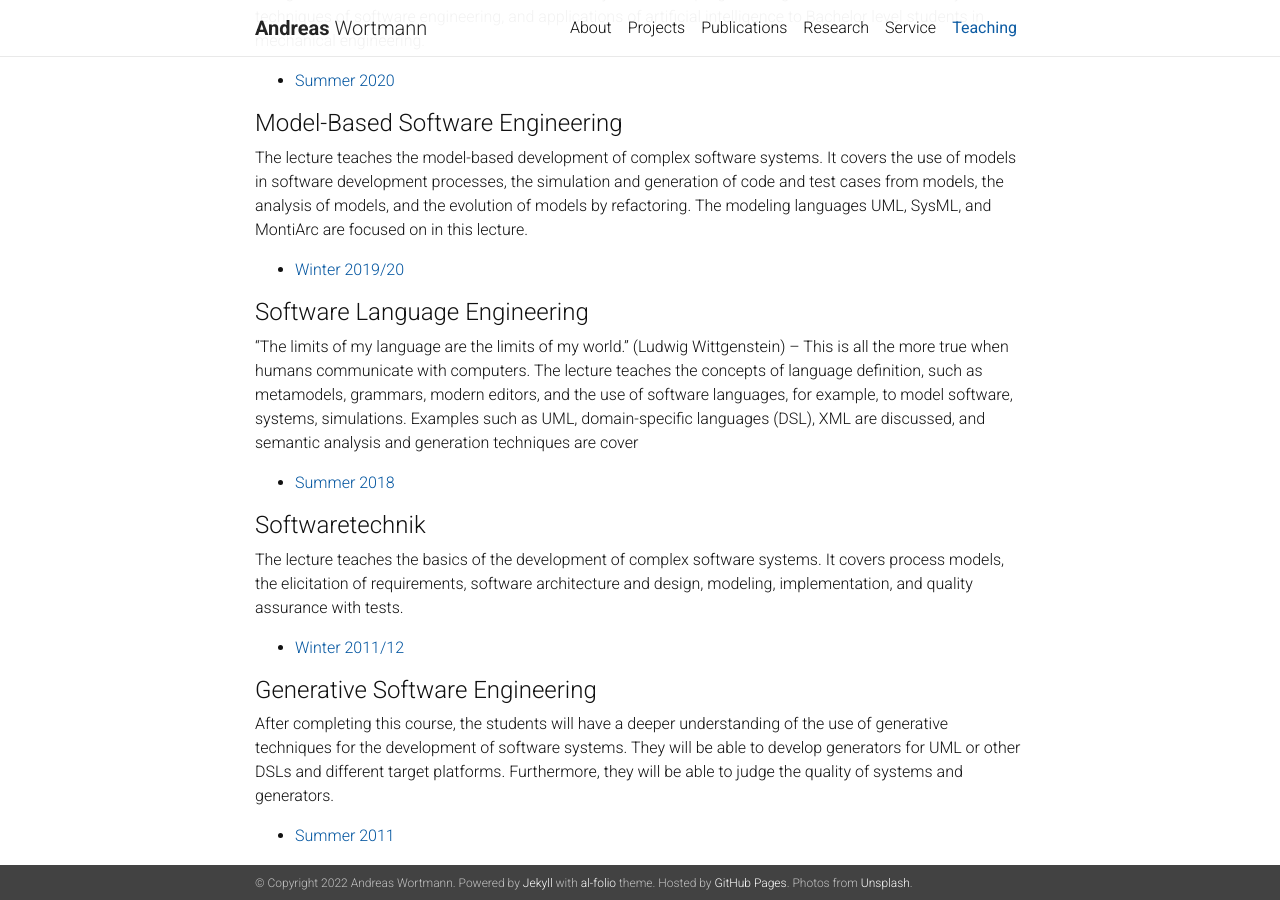
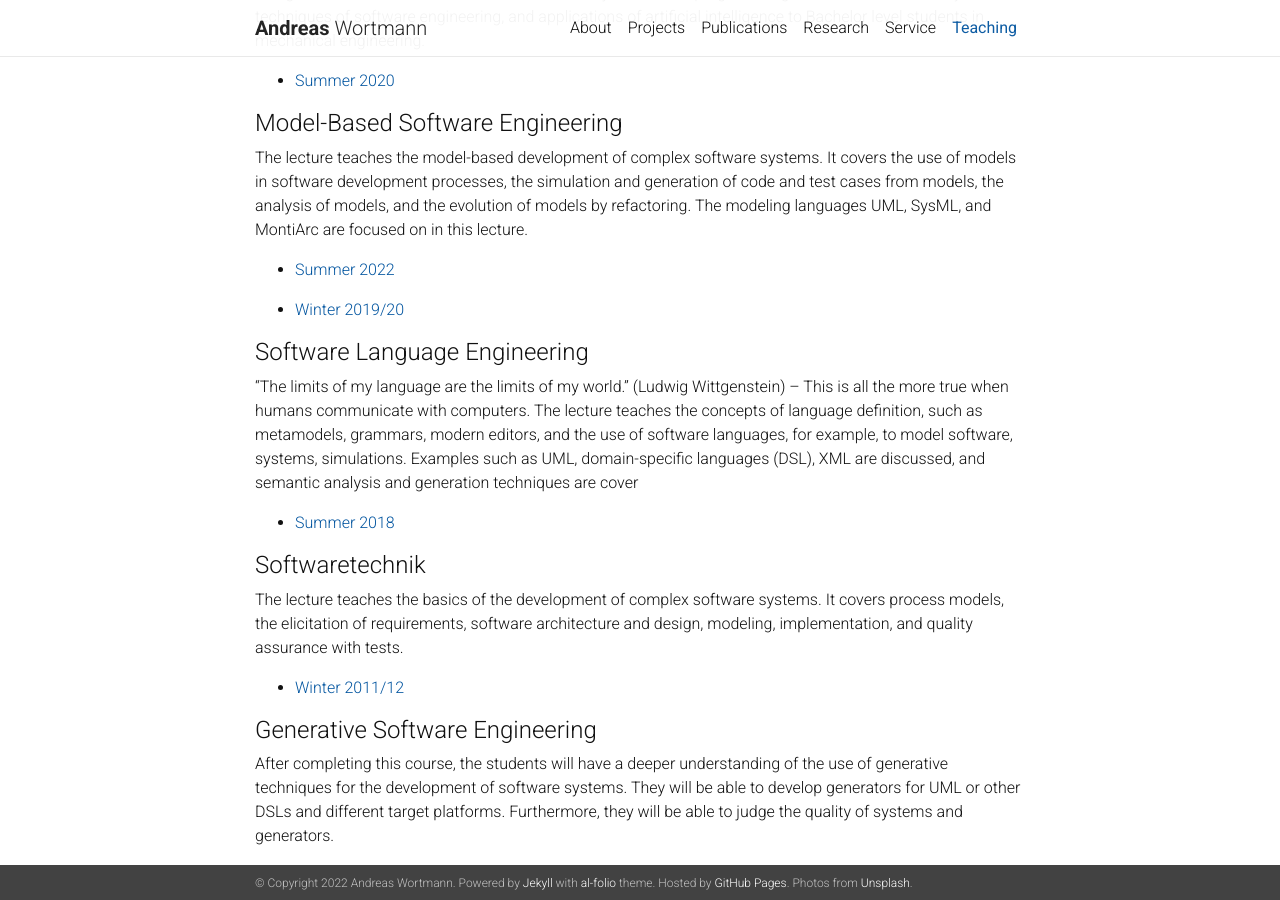
Before and after one commit to awortmann/awortmann.github.io, a Jekyll site: the page built from _pages/teaching.md, in a window 1280 px wide and 900 px high, scrolled down 358 px. Built offline with Jekyll 4.4.1, drawn with Linux system fonts in a browser that asks for light colours; nearby versions of some CDN libraries; a style sheet for code colours, icons or effects is not loaded.

Commit message:
Minor update

```diff
--- a/_pages/teaching.md
+++ b/_pages/teaching.md
@@ -19,6 +19,8 @@ The goal of the lecture is to teach the basics of object-oriented programming wi
 #### Model-Based Software Engineering
 
 The lecture teaches the model-based development of complex software systems. It covers the use of models in software development processes, the simulation and generation of code and test cases from models, the analysis of models, and the evolution of models by refactoring. The modeling languages UML, SysML, and MontiArc are focused on in this lecture.
+
+- [Summer 2022](https://campus.uni-stuttgart.de/cusonline/ee/ui/ca2/app/desktop/#/slc.tm.cp/student/courses/337982?$ctx=design=ca;lang=de&$scrollTo=toc_overview)
 
 - [Winter 2019/20](https://www.se-rwth.de/teaching/ws1920/mbse/)
 
```
Also changed, not shown: _pages/service.md (+1 -1 lines).
